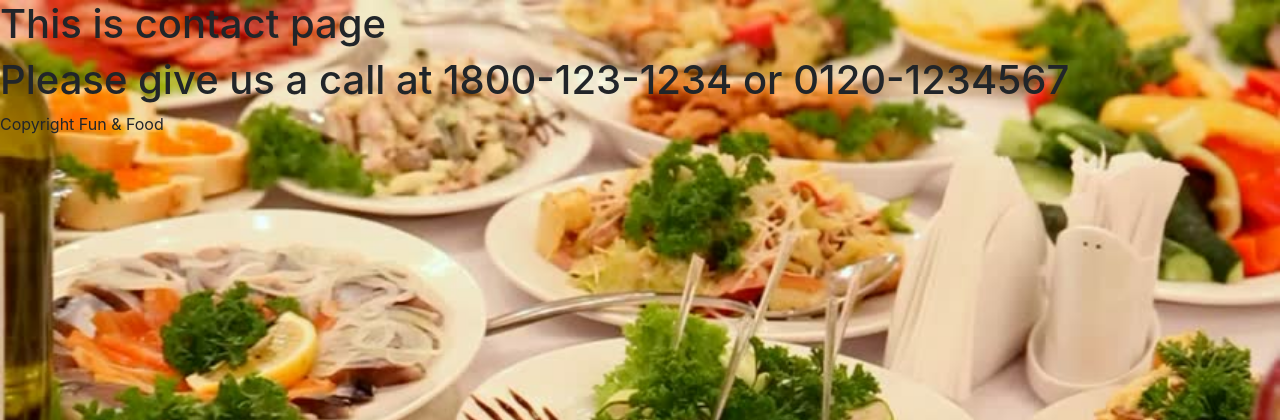
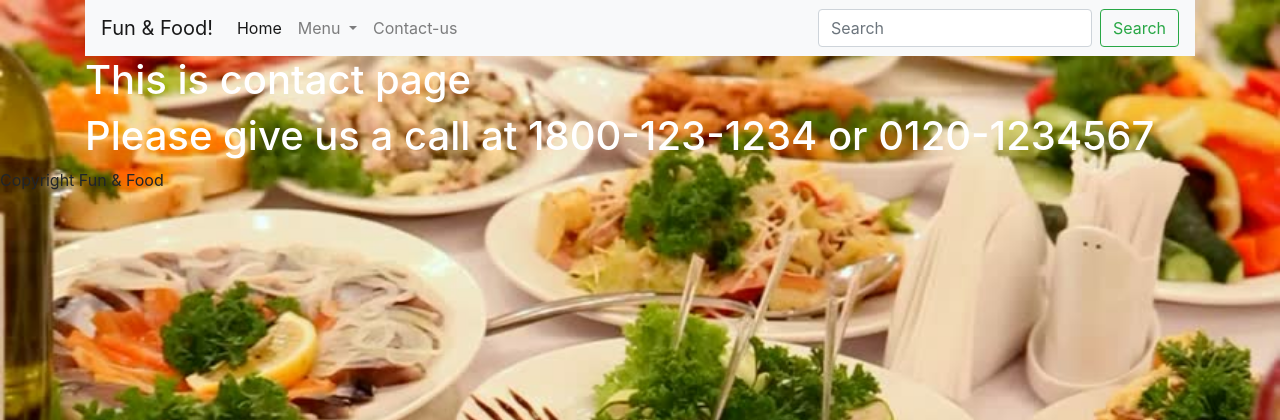
Before and after one commit to vikramverma/django_restaurant, a Django app: page /webpages/contact-us in a window 1280 px wide. Shown: the top 420 px of the page. Run offline with Django 3.2, Linux system fonts and the light colour scheme; some libraries are stand-ins or nearby versions.

Commit message:
links and layouts

```diff
--- a/django_tut/restaurant/webpages/templates/layout.html
+++ b/django_tut/restaurant/webpages/templates/layout.html
@@ -12,8 +12,42 @@
     <title>Fun & Food Restaurant</title>
   </head>
   <body style="background:url('/static/assets/images/site_bg.jpg'); background-repeat:no-repeat; background-size:cover">
+    <div class="container" style="color:white">
+      <nav class="navbar navbar-expand-lg navbar-light bg-light">
+  <a class="navbar-brand" href="#">Fun & Food!</a>
+  <button class="navbar-toggler" type="button" data-toggle="collapse" data-target="#navbarSupportedContent" aria-controls="navbarSupportedContent" aria-expanded="false" aria-label="Toggle navigation">
+    <span class="navbar-toggler-icon"></span>
+  </button>
+
+  <div class="collapse navbar-collapse" id="navbarSupportedContent">
+    <ul class="navbar-nav mr-auto">
+      <li class="nav-item active">
+        <a class="nav-link" href="http://127.0.0.1:8000/webpages/home">Home <span class="sr-only">(current)</span></a>
+      </li>
+      <li class="nav-item dropdown">
+        <a class="nav-link dropdown-toggle" href="#" id="navbarDropdown" role="button" data-toggle="dropdown" aria-haspopup="true" aria-expanded="false">
+          Menu
+        </a>
+        <div class="dropdown-menu" aria-labelledby="navbarDropdown">
+          <a class="dropdown-item" href="http://127.0.0.1:8000/webpages/menu">Continental</a>
+          <a class="dropdown-item" href="#">Indian</a>
+          <div class="dropdown-divider"></div>
+          <a class="dropdown-item" href="#">Something else here</a>
+        </div>
+      </li>
+      <li class="nav-item">
+        <a class="nav-link  " href="http://127.0.0.1:8000/webpages/contact-us" tabindex="-1" >Contact-us</a>
+      </li>
+    </ul>
+    <form class="form-inline my-2 my-lg-0">
+      <input class="form-control mr-sm-2" type="search" placeholder="Search" aria-label="Search">
+      <button class="btn btn-outline-success my-2 my-sm-0" type="submit">Search</button>
+    </form>
+  </div>
+</nav>
     {% block content %}
     {% endblock %}
+    </div>
     <footer> Copyright Fun & Food</footer>
     <!-- Optional JavaScript -->
     <!-- jQuery first, then Popper.js, then Bootstrap JS -->
--- a/django_tut/restaurant/webpages/urls.py
+++ b/django_tut/restaurant/webpages/urls.py
@@ -3,7 +3,8 @@ from django.conf.urls import url
 from . import views
 
 urlpatterns = [
-    # path('home', views.index, name='index'),
-	url(r'^$', views.index, name='index'),
-    path('contact-us', views.contact, name='index'),
+    path('home', views.index, name='index'),
+	# url(r'^$', views.index, name='index'),
+    path('contact-us', views.contact, name='contact-us'),
+    path('menu', views.menu, name='menu')
 ]
--- a/django_tut/restaurant/webpages/views.py
+++ b/django_tut/restaurant/webpages/views.py
@@ -7,3 +7,7 @@ def index(request):
 def contact(request):
     phone_no = "0120-1234567"
     return render(request=request, template_name='contact-us.html', context={'phone_no':phone_no})
+
+def menu(request):
+    menu=["sandwitches", "pasta"]
+    return render(request=request, template_name='menu.html', context={'menu_items':menu})
```
Also changed, not shown: django_tut/restaurant/webpages/templates/menu.html (added, +9 -0 lines).
